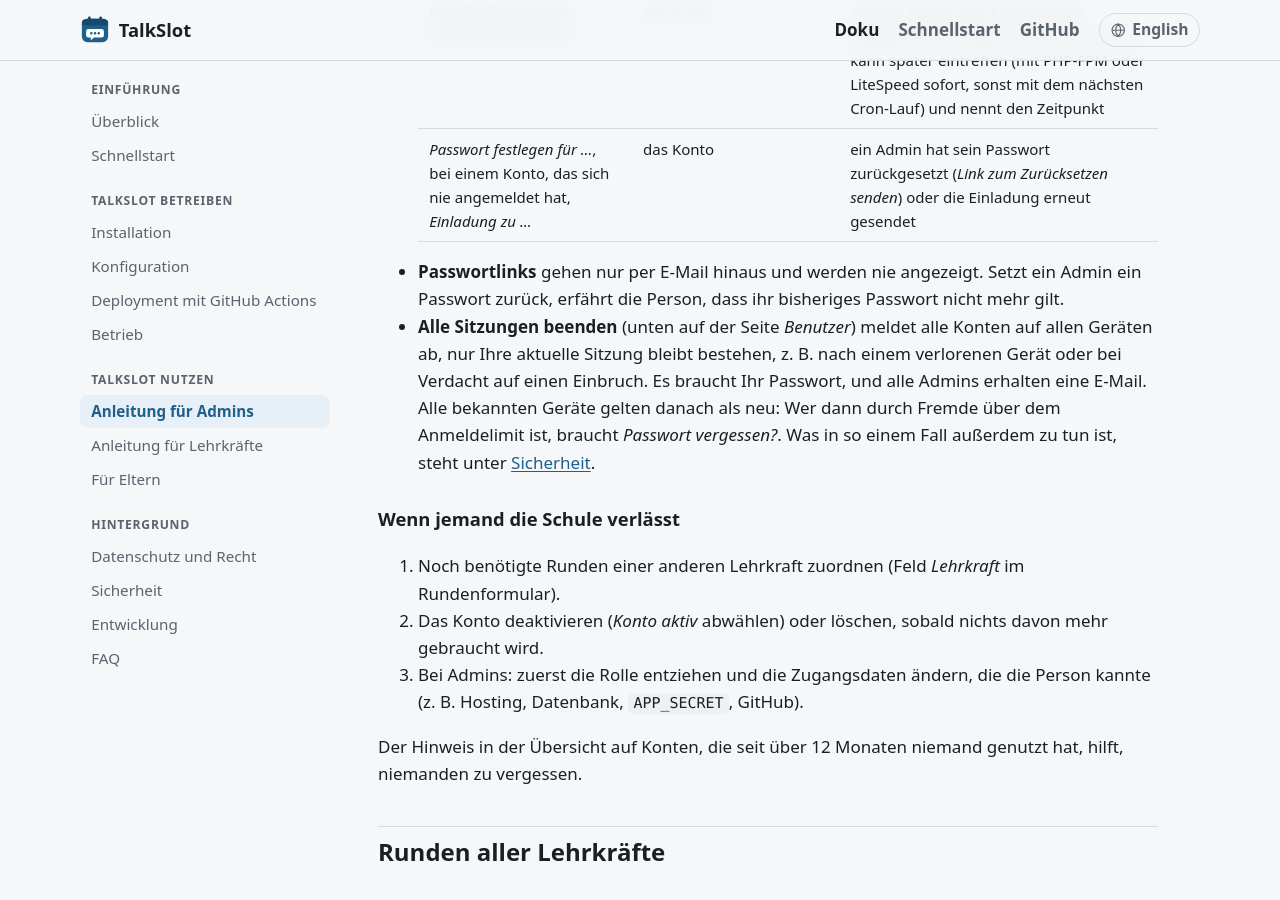
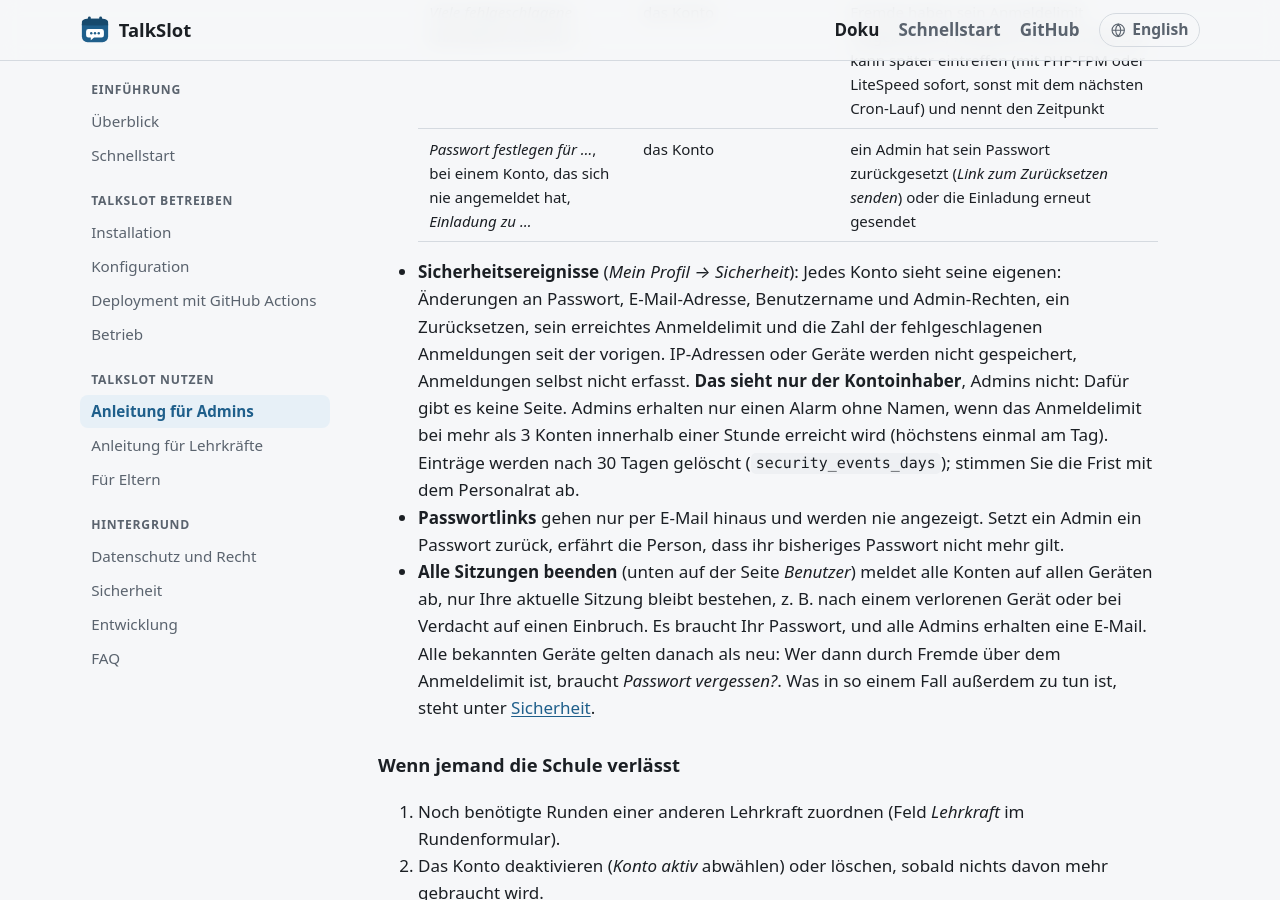
Before and after one commit to skornehl/talkslot, a Jekyll site: the page built from docs/de/guide/admin.md, in a window 1280 px wide and 900 px high, scrolled down 4060 px. Built offline with Jekyll 4.4.1, drawn with Linux system fonts in a browser that asks for light colours.

Commit message:
feat(security): security events for the account holder, docs and unit tests (P2-9)

```diff
--- a/docs/de/guide/admin.md
+++ b/docs/de/guide/admin.md
@@ -118,6 +118,13 @@ können:
   | dieselbe, *Alle Sitzungen wurden beendet* | alle aktiven Admins | jemand hat alle Sitzungen beendet |
   | *Viele fehlgeschlagene Anmeldeversuche bei …* | das Konto | Fremde haben sein Anmeldelimit aufgebraucht; höchstens eine am Tag. Sie kann später eintreffen (mit PHP-FPM oder LiteSpeed sofort, sonst mit dem nächsten Cron-Lauf) und nennt den Zeitpunkt |
   | *Passwort festlegen für …*, bei einem Konto, das sich nie angemeldet hat, *Einladung zu …* | das Konto | ein Admin hat sein Passwort zurückgesetzt (*Link zum Zurücksetzen senden*) oder die Einladung erneut gesendet |
+- **Sicherheitsereignisse** (*Mein Profil → Sicherheit*): Jedes Konto sieht seine eigenen: Änderungen an
+  Passwort, E-Mail-Adresse, Benutzername und Admin-Rechten, ein Zurücksetzen, sein erreichtes Anmeldelimit und
+  die Zahl der fehlgeschlagenen Anmeldungen seit der vorigen. IP-Adressen oder Geräte werden nicht gespeichert,
+  Anmeldungen selbst nicht erfasst. **Das sieht nur der Kontoinhaber**, Admins nicht: Dafür gibt es keine Seite.
+  Admins erhalten nur einen Alarm ohne Namen, wenn das Anmeldelimit bei mehr als 3 Konten innerhalb einer Stunde
+  erreicht wird (höchstens einmal am Tag). Einträge werden nach 30 Tagen gelöscht (`security_events_days`);
+  stimmen Sie die Frist mit dem Personalrat ab.
 - **Passwortlinks** gehen nur per E-Mail hinaus und werden nie angezeigt. Setzt ein Admin ein Passwort
   zurück, erfährt die Person, dass ihr bisheriges Passwort nicht mehr gilt.
 - **Alle Sitzungen beenden** (unten auf der Seite *Benutzer*) meldet alle Konten auf allen Geräten ab, nur
```
Also changed, not shown: docs/de/guide/configuration.md (+2 -0 lines), docs/de/guide/privacy.md (+6 -0 lines), docs/guide/admin.md (+6 -0 lines), docs/guide/configuration.md (+2 -0 lines), docs/guide/privacy.md (+5 -0 lines), 1 other file.
